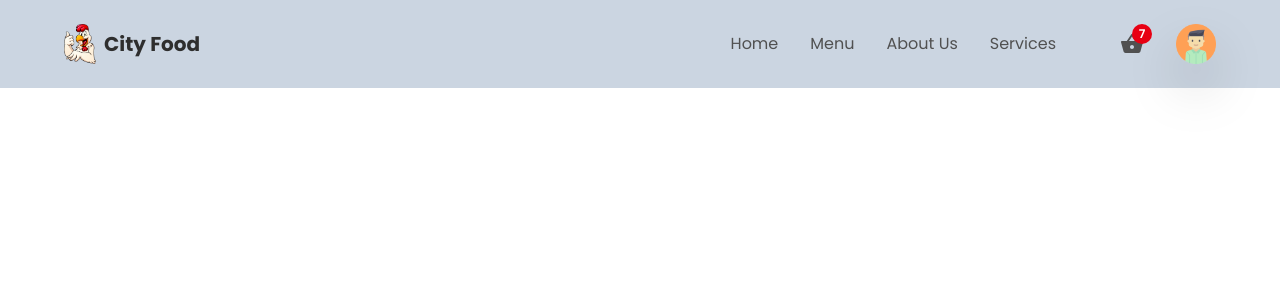
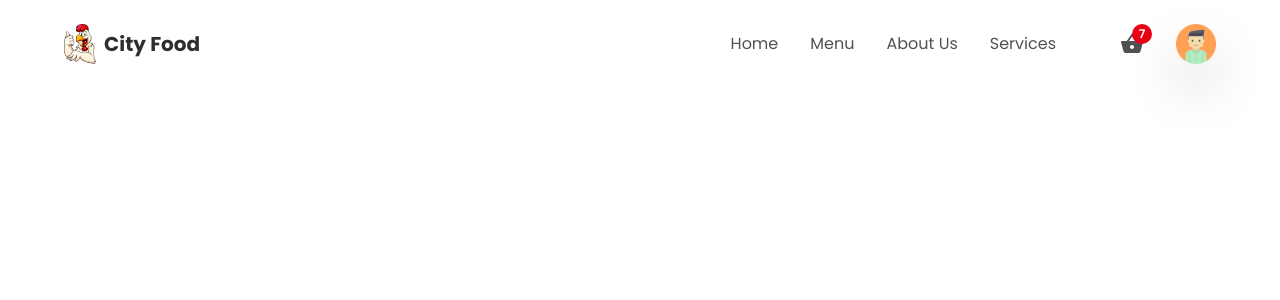
Before and after one commit to codingEzio/project-fooddelivery-app, a React (Create React App) app: page / in a window 1280 px wide. Shown: the top 300 px of the page. Built offline with nearby package versions, Linux system fonts and the light colour scheme.

Commit message:
dev: Remove Header background color

```diff
--- a/src/components/Header.jsx
+++ b/src/components/Header.jsx
@@ -6,7 +6,7 @@ import Avatar from '../img/avatar.png';
 
 const Header = () => {
   return (
-    <header className="fixed z-50 w-screen bg-slate-300 p-6 px-16">
+    <header className="fixed z-50 w-screen p-6 px-16">
       {/* Desktop and Tablet */}
       <div className="hidden md:flex w-full h-full items-center justify-between">
         <div className="flex items-center gap-2">
```
